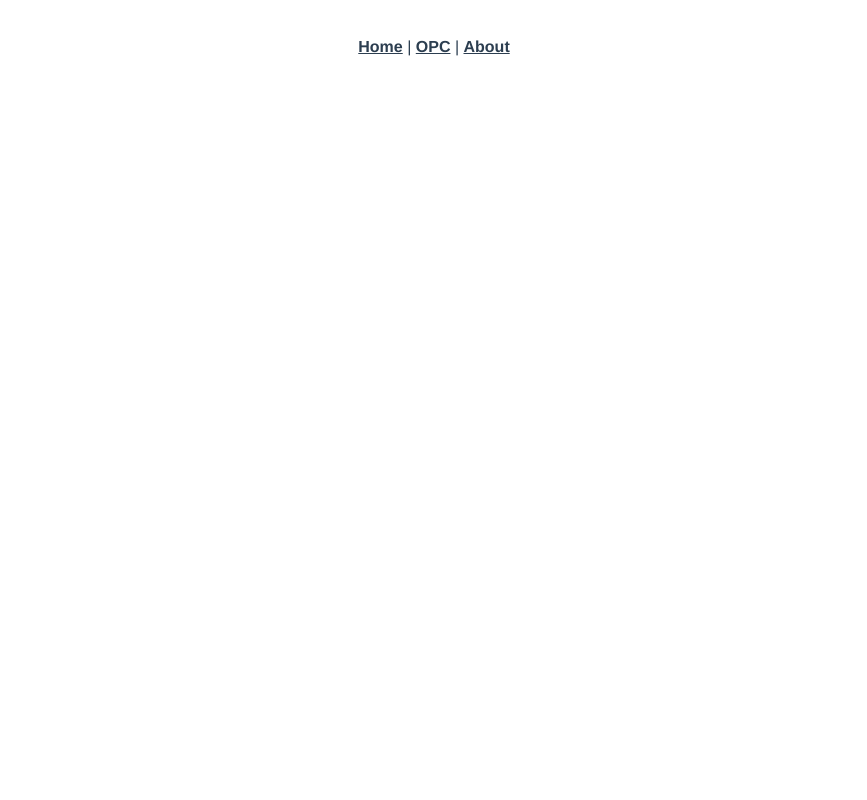
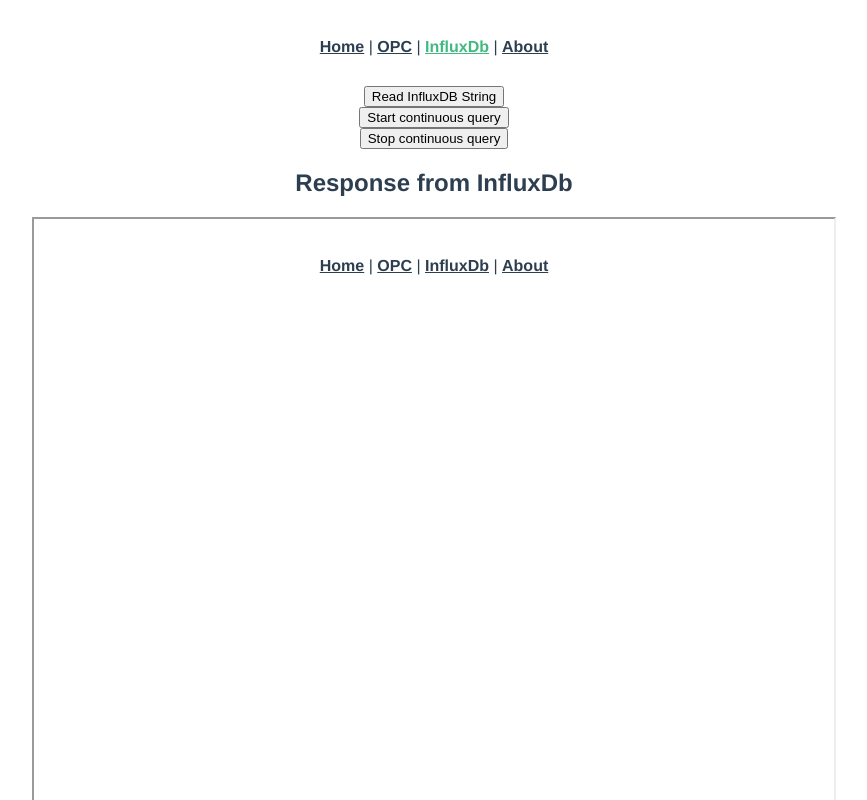
Before and after one commit to JoachimEkstrom/exjobb-node-frontend, a Vue app: page /influxdb in a window 1280 px wide. Before the commit this address had no page. Shown: the top 800 px of the page, without its empty margins (206-1073 px from the left). Built offline with nearby package versions, Linux system fonts and the light colour scheme.

Commit message:
Added InfluxDb.vue and made methods for cyclic quering

```diff
--- a/src/App.vue
+++ b/src/App.vue
@@ -3,6 +3,7 @@
   <div id="nav">
     <router-link to="/">Home</router-link> |
     <router-link to="/OPC">OPC</router-link> |
+    <router-link to="/influxdb">InfluxDb</router-link> |
     <router-link to="/about">About</router-link>
   </div>
   <router-view/>
--- a/src/components/AddToInfluxDB.vue
+++ b/src/components/AddToInfluxDB.vue
@@ -1,13 +1,24 @@
 <template>
     <div>
         <Button text="Read InfluxDB String" eventId="readOPC" @clicked="readDataForInfluxDb(hostname)"></Button>
+        <Button text="Start continuous query" eventId="startQuery" @click="startContinuousQuery(hostname, time)"/>
+        <Button text="Stop continuous query" eventId="stopQuery" @click="stopContinuousQuery()" />
 
-        <div v-if="InfluxDBResponse.status === 204">
+        <div v-if="InfluxDBResponse === 1">
+            <h2>Response from InfluxDb</h2>
+            <p></p>
+            <p></p>
+        </div>
+        <div v-else-if="InfluxDBResponse.status === 204">
             <h2>Response from InfluxDb</h2>
             <p>Data string sent to to InfluxDB with status 204</p>
             <p>{{InfluxDBResponse.data}}</p>
         </div>
-
+        <div v-else>
+            <h2>Response from InfluxDb</h2>
+            <p>{{InfluxDBResponse}}</p>
+            <p></p>
+        </div>
     </div>
 </template>
 
@@ -25,21 +36,30 @@
             default: ''
         },
     },
+    data() {
+        return {
+            isContinuousQuery : false,
+            interval : "",
+            time : 1000,
+        }
+    },
     computed: {
         ...mapState(['InfluxDBResponse']),
     },
      methods: {
-         ...mapActions(['updInfluxDBResponse']),
+         ...mapActions(['startSingleQuery']),
 
         readDataForInfluxDb(hostname){
-            fetch(`${hostname}/addToInfluxDb`, {
-                method: 'GET',
-                headers: {"Access-Control-Allow-Origin" : '*', 'Content-Type': 'application/json'},
-            })
-            .then(response => response.json())
-            .then(data => {
-                this.updInfluxDBResponse({res: data})
-                });
+            this.startSingleQuery({hostname: hostname})
+        },
+        startContinuousQuery(hostname, time){
+            this.interval = setInterval(()=> {
+                this.startSingleQuery({hostname: hostname})
+            }, time)
+
+        },
+        stopContinuousQuery(){
+            clearInterval(this.interval)
         },
      }
 }
--- a/src/components/BrowsingOPCServer.vue
+++ b/src/components/BrowsingOPCServer.vue
@@ -2,7 +2,7 @@
     <div>
         <div id="navigation">
         <Button text="Browse Root folder on OPC Server" eventId="browseOPC" @click="browseOPCServer(hostname, OPCNodeId)"></Button>
-        <Button v-if="lastOPCNodeId !== 'RootFolder'" text="Go up one level" eventId="goBack" @click="goBack(hostname, lastOPCNodeId)"></Button>
+        <Button v-if="topLevel === false" text="Go up one level" eventId="goBack" @click="goBack(hostname, lastOPCNodeId)"></Button>
         </div>
 
         <div id="browser">
@@ -44,6 +44,7 @@
     },
     computed: {
         ...mapState(['browsedData', 'methodArguments']),
+
     },
     props: {
         hostname: {
@@ -55,6 +56,7 @@
         return {
             OPCNodeId : "RootFolder",
             lastOPCNodeId : [],
+            topLevel : true,
             clickedOPCNodeId : "",
             methodResponse: "",
             methodArgs : [],
@@ -122,16 +124,16 @@
 
         },
         browseOPCServer(hostname, uri){
-            console.log(uri)
             this.lastOPCNodeId.push(uri)
-            console.log(this.lastOPCNodeId)
+            this.topLevel = false
             this.updBrowsedData({hostname: hostname, uri: uri})
         },
         goBack(hostname){
             this.lastOPCNodeId.pop()
             let uri = this.lastOPCNodeId[this.lastOPCNodeId.length -1]
-            console.log(uri)
-            console.log(this.lastOPCNodeId)
+            if (this.lastOPCNodeId.length === 0) {
+                this.topLevel = true
+            }
             this.updBrowsedData({hostname: hostname, uri: uri})
         }
      }
--- a/src/router/index.js
+++ b/src/router/index.js
@@ -20,6 +20,14 @@
             host: "http://localhost:3005",
         },
     },
+    {
+        path: "/influxdb",
+        name: "InfluxDb",
+        component: () => import("../views/InfluxDb.vue"),
+        props: {
+            host: "http://localhost:3005",
+        },
+    },
 ]
 
 const router = createRouter({
--- a/src/store/index.js
+++ b/src/store/index.js
@@ -4,8 +4,9 @@
     state() {
         return {
             browsedData: [],
-            InfluxDBResponse: {},
+            InfluxDBResponse: 1,
             methodArguments: [],
+            isContinuousQuering: false,
         }
     },
     mutations: {
@@ -18,6 +19,9 @@
         updateMethodArguments(state, data) {
             state.methodArguments = data
         },
+        updateQuering(state, data) {
+            state.isContinuousQuering = data
+        },
     },
     actions: {
         async updBrowsedData(context, { hostname: hostname, uri: uri }) {
@@ -28,7 +32,6 @@
             })
                 .then((response) => response.json())
                 .then((data) => {
-                    console.log(data)
                     context.commit("updateBrowsedData", data)
                 })
         },
@@ -47,6 +50,17 @@
                     context.commit("updateMethodArguments", data)
                 })
         },
+        async startSingleQuery(context, { hostname: hostname }) {
+            fetch(`${hostname}/addToInfluxDb`, {
+                method: "GET",
+                headers: { "Access-Control-Allow-Origin": "*", "Content-Type": "application/json" },
+            })
+                .then((response) => response.json())
+                .then((data) => {
+                    console.log(data)
+                    context.commit("updateInfluxDBResponse", data)
+                })
+        },
     },
     modules: {},
 })
--- a/src/views/About.vue
+++ b/src/views/About.vue
@@ -1,7 +1,7 @@
 <template>
   <div class="about">
     <h1>This is an about page</h1>
-    <iframe src='http://localhost:3000/d-solo/_Ehr2dfMz/nodejs?orgId=1&refresh=5s&from=1620282173011&to=1620303773012&panelId=2' width="450" height="200" frameborder="0"></iframe>
+
   </div>
 </template>
 
--- /dev/null
+++ b/src/views/InfluxDb.vue
@@ -0,0 +1,48 @@
+<template>
+    <div id="container">
+        <AddToInfluxDB v-bind:hostname= host />
+
+        <iframe id="iframe" src='http://localhost:3000/d-solo/_Ehr2dfMz/nodejs?orgId=1&refresh=5s&from=1620282173011&to=1620303773012&panelId=2'></iframe>
+    </div>
+</template>
+
+<script>
+import Button from '../components/Button.vue'
+import AddToInfluxDB from '../components/AddToInfluxDB.vue'
+import { mapState, mapActions } from "vuex"
+
+export default {
+    name: 'InfluxDb',
+    components: {
+        AddToInfluxDB,
+        Button,
+    },
+    props: {
+        host: {
+            type: String,
+            default: ''
+        },
+    },
+    computed: {
+        ...mapState(['browsedData', 'methodArguments']),
+
+    },
+    methods: {
+
+        ...mapActions(['updBrowsedData', 'updMethodArguments']),
+    },
+}
+</script>
+
+<style scoped>
+#container {
+    width: 100%;
+    height: 100%;
+}
+
+#iframe {
+    width: 800px;
+    height: 800px;
+}
+
+</style>
```
